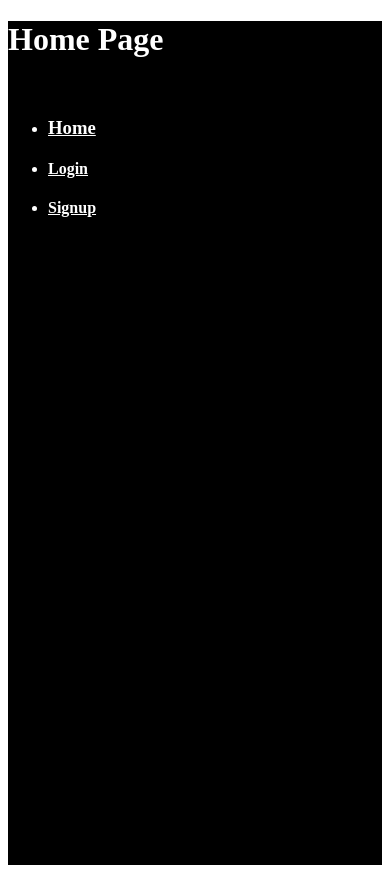
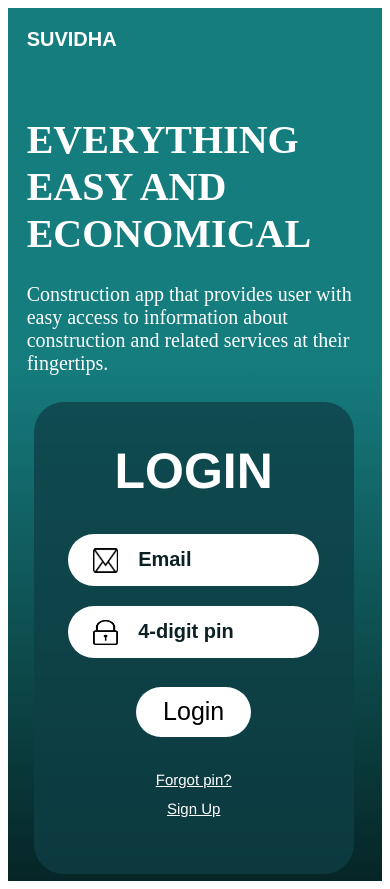
Before and after one commit to sinchhh/suvi_trial, a React (Create React App) app: page / in a window 390 px wide. Built offline with nearby package versions, Linux system fonts and the light colour scheme.

Commit message:
4.1 commit

```diff
--- a/src/App.js
+++ b/src/App.js
@@ -1,17 +1,17 @@
 import "./App.css";
 import { BrowserRouter as Router, Route, Routes } from "react-router-dom";
-import Home from "./components/Home";
+// import Home from "./components/Home";
 import Login from "./components/Login";
-import Signup from "./components/Signup";
+//import Signup from "./components/Signup";
 
 function App() {
   return (
     <div className="App">
       <Router>
         <Routes>
-          <Route path="/" element={<Home />} />
-          <Route path="/Login" element={<Login />} />
-          <Route path="/Signup" element={<Signup />} />
+          {/* <Route path="/" element={<Home />} /> */}
+          <Route path="/" element={<Login />} />
+          {/* <Route path="/Signup" element={<Signup />} /> */}
         </Routes>
       </Router>
     </div>
--- a/src/components/Home.css
+++ /dev/null
@@ -1,14 +0,0 @@
-.page {
-    background-color: black;
-    color: white;
-    height: 100vh;
-    width: 100%;
-    margin: 0;
-    padding: 0;
-    outline: 0;
-}
-
-.items {
-    color: rgb(255, 255, 255);
-
-}
--- a/src/components/Home.js
+++ /dev/null
@@ -1,34 +0,0 @@
-import React from "react";
-// importing Link from react-router-dom to navigate to
-// different end points.
-import "./Home.css";
-import { Link } from "react-router-dom";
-
-function Home () {
-  return (
-    <div className="page">
-      <h1>Home Page</h1>
-      <br />
-      <ul>
-        <li className="items">
-          {/* Endpoint to route to Home component */}
-          <Link to="/"><h3> Home </h3></Link>
-        </li>
-        <li className="items">
-          {/* Endpoint to route to About component */}
-          <Link to="/login"><h4> Login </h4></Link>
-        </li>
-        <li className="items">
-          {/* Endpoint to route to Contact Us component */}
-          <Link to="/signup"><h4> Signup </h4></Link>
-        </li>
-      </ul>
-    </div>
-
-    // <div>
-    //   <h1>Home Page</h1>
-    // </div>
-  );
-};
-
-export default Home;
--- a/src/components/Login.css
+++ b/src/components/Login.css
@@ -1,16 +1,12 @@
 .img {
-  /* background-image: url("login_bgnew.png"); */
-    background: linear-gradient(0deg,#062526, #167D7F);;
+    background: linear-gradient(0deg,#062526, #167D7F 60%);;
     height: 100vh;
     width: 100%;
-    background-position: center;
-    background-repeat: no-repeat;
-    /* padding-inline-start: 0%; */
     background-size: cover;
     display: flex;
     flex-direction: column;
-    /* justify-content: center;
-    align-items: center; */
+    border: none;
+
 }
 .suvi{
     color: #fff;
@@ -18,56 +14,53 @@
     padding-left: 5%;
     font-weight: 800;
     font-family: 'Oswald', sans-serif;
-    flex-shrink: 2;
 
 }
-/* @media only screen and (min-device-width: 64em) {
-    .main {
-        font-size: 1.25em;
-    }
-
-    .cover {
-        width: 25%;
-        height: 65%;
-    }
-} */
-
-
 .main {
     text-align: center;
 
     display: flex;
-    justify-content: center;
-    align-items: center;
-
-         /* padding-left: 50%;
-    padding-bottom: 5%;
-    padding-inline-start: 50%; */
-    /* background-image: url("C:\Users\sinch\suvidha\src\image\login_bgnew.png");
-    background-color: #e1e3eb; */
-    /* height: 50%; */
-    width: 50%;
-    padding-inline-start: 25%;
-    padding-top: 2%;
-    opacity: 0.6;
-
-    /* padding-top: 10%;
-    padding-left: 10%; */
+    flex-direction: row;
+    justify-content: space-between;
+    opacity: 100%;
+    /* flex-wrap: wrap; */
+    /* justify-content: center; */
+    /* align-items: center; */
+     /* width: 50%; */
+    padding-inline-start: 5%;
+    /* padding-top: 2%; */
+    /* opacity: 0.6; */
   }
 
+  .intro {
+    font-size: 25px;
+    color: #ffffff;
+    text-align: left;
+    flex: 2 1 0;
+    padding-top: 5%;
+    padding-inline-end: 20%;
+  }
+  .frame {
+    padding-top: 2%;
+    padding-bottom: 2%;
+    padding-left: 2%;
+    padding-inline-end: 8%;
+    width:27%;
+  }
+  .sub-main {
 
-  .sub-main {
+    /* width: 60%; */
+    flex: 1 1 0;
     display: flex;
     justify-content: center;
     flex-direction: column;
     align-items: center;
-    /* height: 450px;
-    width: 60%; */
-    /* box-shadow: 11px 12px 13px 12px rgb(207, 207, 207); */
-    padding: 20px;
+   /* box-shadow: 11px 12px 13px 12px rgb(207, 207, 207); */
+    padding-left: 10%;
+    padding-right: 10%;
+    padding-top: 2%;
     border-radius: 30px;
-    background-color: rgb(13, 63, 69);
-    /* opacity: 0.7; */
+    background-color: rgba(13, 63, 69, 0.77);
   }
 
   .title{
@@ -77,13 +70,11 @@
   }
 
   input{
-      /* width: 300px; */
       height: 50px;
       border-radius: 60px;
-      /* box-shadow: inset 0px 0px 25px 0px #888; */
       border: none;
       outline: none;
-      background-color: #6fa3ae;
+      background-color: #ffffff;
       width: 70%;
       opacity: 100%;
   }
@@ -91,7 +82,7 @@
   input::placeholder {
     font-weight: bold;
     opacity: 1;
-    color: #062526;
+    color: #0b2123;
 }
 
   .email{
@@ -128,32 +119,55 @@
       font-size: 25px;
       border: none;
   }
-  .login-button{
-      padding-top: 25px;
 
-
-  }
-
-  .link{
-      font-size: 15px;
-      font-weight: 400;
-  }
    a{
        color: rgb(255, 255, 255);
+       font-size: 15px;
+
    }
 
    /* Media queries for responsive design */
-@media only screen and (max-width: 768px) {
+@media only screen and (max-width: 1100px) {
+    .main {
+    padding-inline-start: 5%;
+
+  }
+  .intro {
+    padding-inline-end: 5%;
+  }
+  .frame {
+
+    width:37%;
+  }
+
+  input {
+    width: 70%;
+  }
+
+  button {
+    width: 45%;
+  }
+}
+@media only screen and (max-width: 780px) {
+  .img{
+    height: 100%;
+  }
+
   .suvi {
-    font-size: x-large;
+    font-size: 20px;
+    padding-bottom: 0%;
   }
 
   .main {
-    padding-inline-start: 10%;
-    width: 80%;
+    padding-inline-start: 5%;
+    /* width: 80%; */
+    flex-direction: column;
+    padding-top: 0%;
   }
-
-  .sub-main {
+  .intro {
+    font-size: 20px;
+  }
+  .frame {
     width: 90%;
   }
 
--- a/src/components/Login.js
+++ b/src/components/Login.js
@@ -13,36 +13,42 @@ function Login() {
       <p>SUVIDHA</p>
     </div>
     <div className="main" >
+     <div className="intro">
 
+        <h1>EVERYTHING EASY AND ECONOMICAL</h1>
+        <p>Construction app that provides user with easy access to information about construction and related services at their fingertips.</p>
+
+     </div>
+     <div className='frame'>
      <div className="sub-main">
-       <div>
+
          <div className='title'>
            <h1>LOGIN</h1>
            <div>
              <img src={email} alt="email" className="email-pic"/>
-             <input type="text" placeholder="email" className="name"/><br></br>
+             <input type="text" placeholder="Email" className="name"/><br></br>
            </div>
            <div className="second-input">
              <img src={pass} alt="pass" className="email-pic"/>
              <input type="password" placeholder="4-digit pin" className="name"/><br></br>
            </div>
+          <br></br>
 
-          <div className="login-button">
           <button>Login</button>
-          </div>
 
-           <p className="link">
-              <a href="#">Forgot pin?</a>
+
+           <p >
+              <a href="#" className='link'>Forgot pin?</a>
               <br></br>
-              <a href="/signup">Sign Up</a>
+              <a href="/signup" >Sign Up</a>
             </p>
             <br></br>
 
 
          </div>
-       </div>
 
 
+         </div>
       </div>
     </div>
     </div>
--- a/src/components/Signup.js
+++ /dev/null
@@ -1,11 +0,0 @@
-import React from "react";
-
-function Signup () {
-  return (
-    <div>
-      <h1>Signup Page</h1>
-    </div>
-  );
-};
-
-export default Signup;
```
Also changed, not shown: src/components/Signup.css (deleted).
